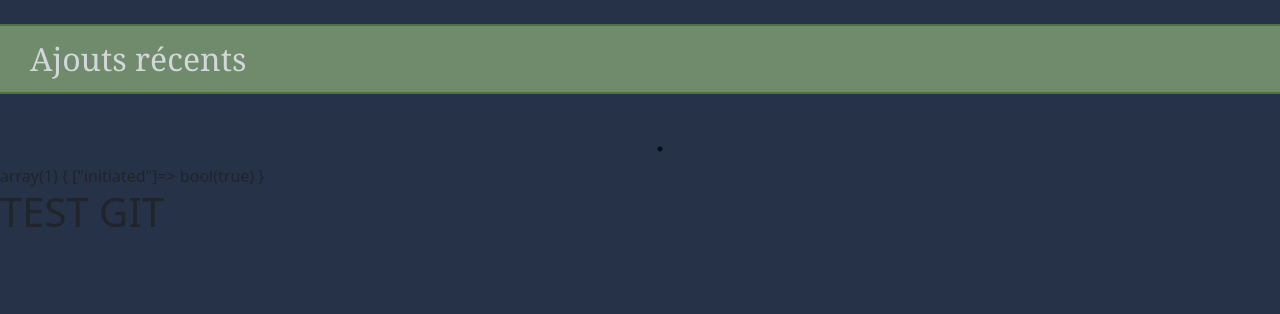
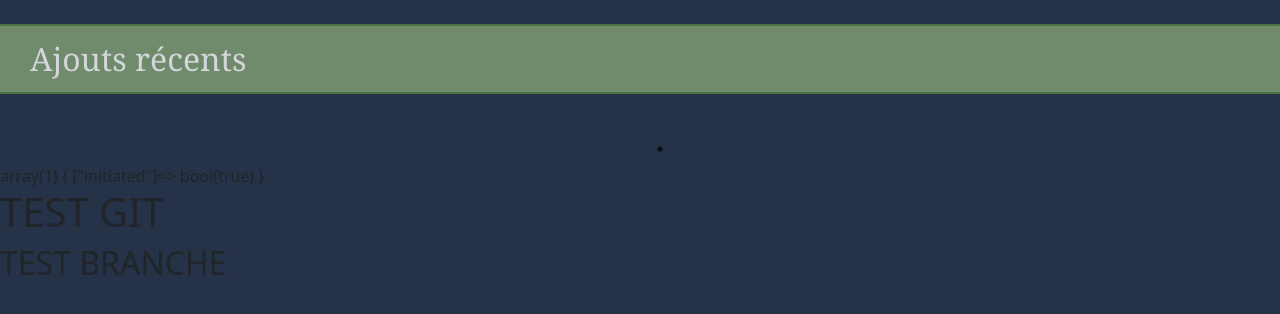
Before and after one commit to Selbix/PROJET_MODAL, a PHP site: page /index.php?page=accueil in a window 1280 px wide. Shown: the part 76-390 px from the top of the page. Run offline with PHP 8.4, Linux system fonts and the light colour scheme; data that the repository does not hold is empty.

Commit message:
test branche

```diff
--- a/index.php
+++ b/index.php
@@ -82,6 +82,7 @@ echo "<br>";*/
     <div id="content" class="content">
     <?php require "{$askedPage}.php";
     var_dump($_SESSION);
-    echo "<h1>TEST GIT</h1>"
+    echo "<h1>TEST GIT</h1>";
+    echo "<h2> TEST BRANCHE </h2>";
     ?>
     </div>
```
